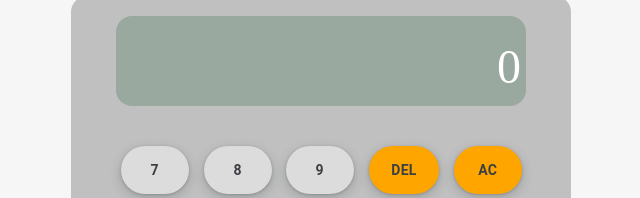
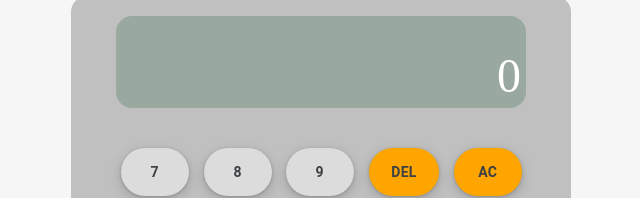
Before and after one commit to AlexisHerrera/calculator, a plain HTML site: page index.html in a window 1280 px wide. Shown: the part 174-372 px from the top of the page, 319-959 px from the left. Drawn offline with Linux system fonts and the light colour scheme.

Commit message:
Fix wrap length

```diff
--- a/styles.css
+++ b/styles.css
@@ -33,23 +33,29 @@ h1 {
 
 #screen {
     background-color: rgba(136, 160, 147, 0.699);
-    height: 80px;
+    min-height: 80px;
     width: 400px;
     margin-top: 20px;
     padding: 5px;
     text-align: right;
     border-radius: 1rem;
+    display: flex;
+    flex-direction: column;
 }
 
 #partial-display {
+    min-height: 27px;
     color: rgb(73, 69, 61);
     font-size: 1.5rem;
-    display: inline-block;
+    word-wrap: break-word;
+    word-break: break-all;
 }
 
 #display {
     font-size: 3rem;
     color: white;
+    word-wrap: break-word;
+    word-break: break-all;
 }
 
 
```
